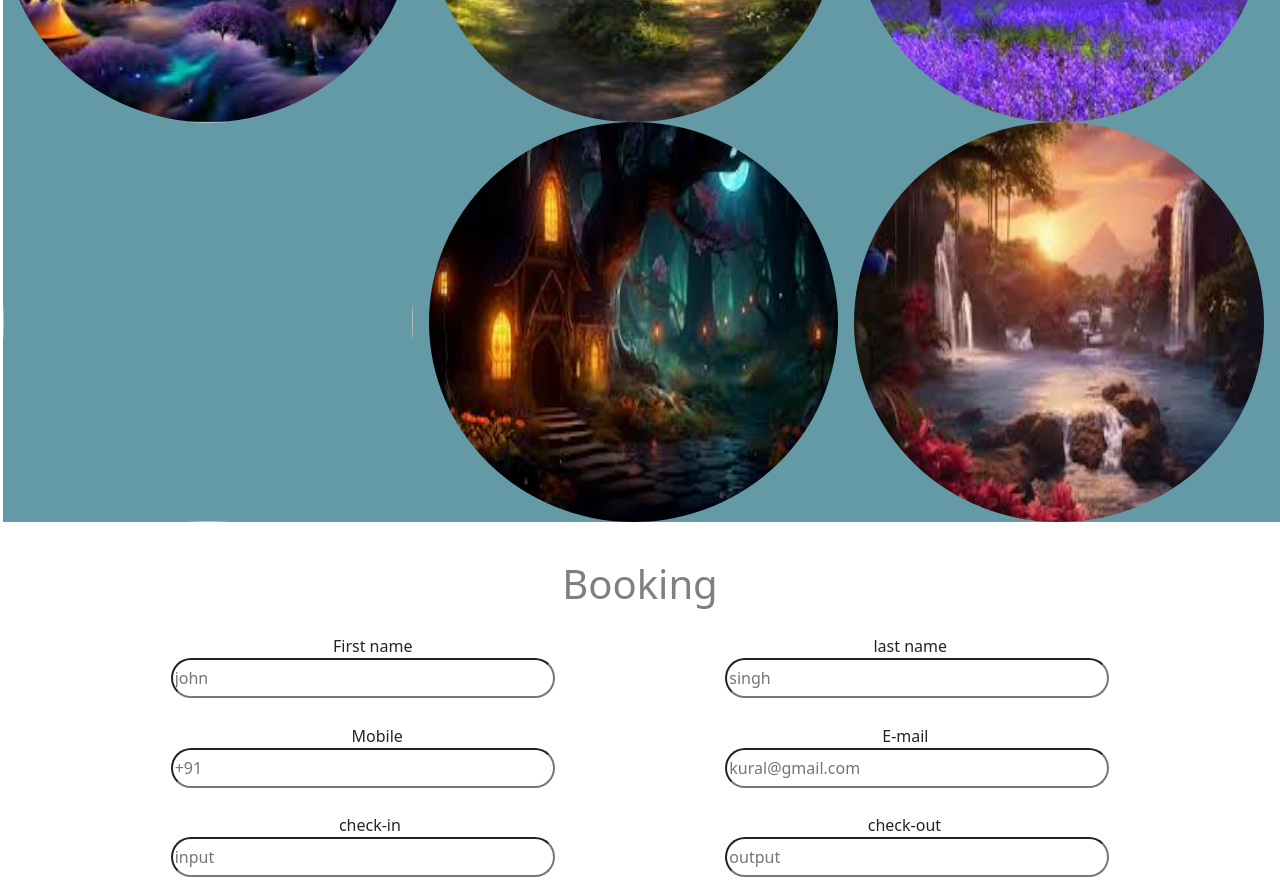
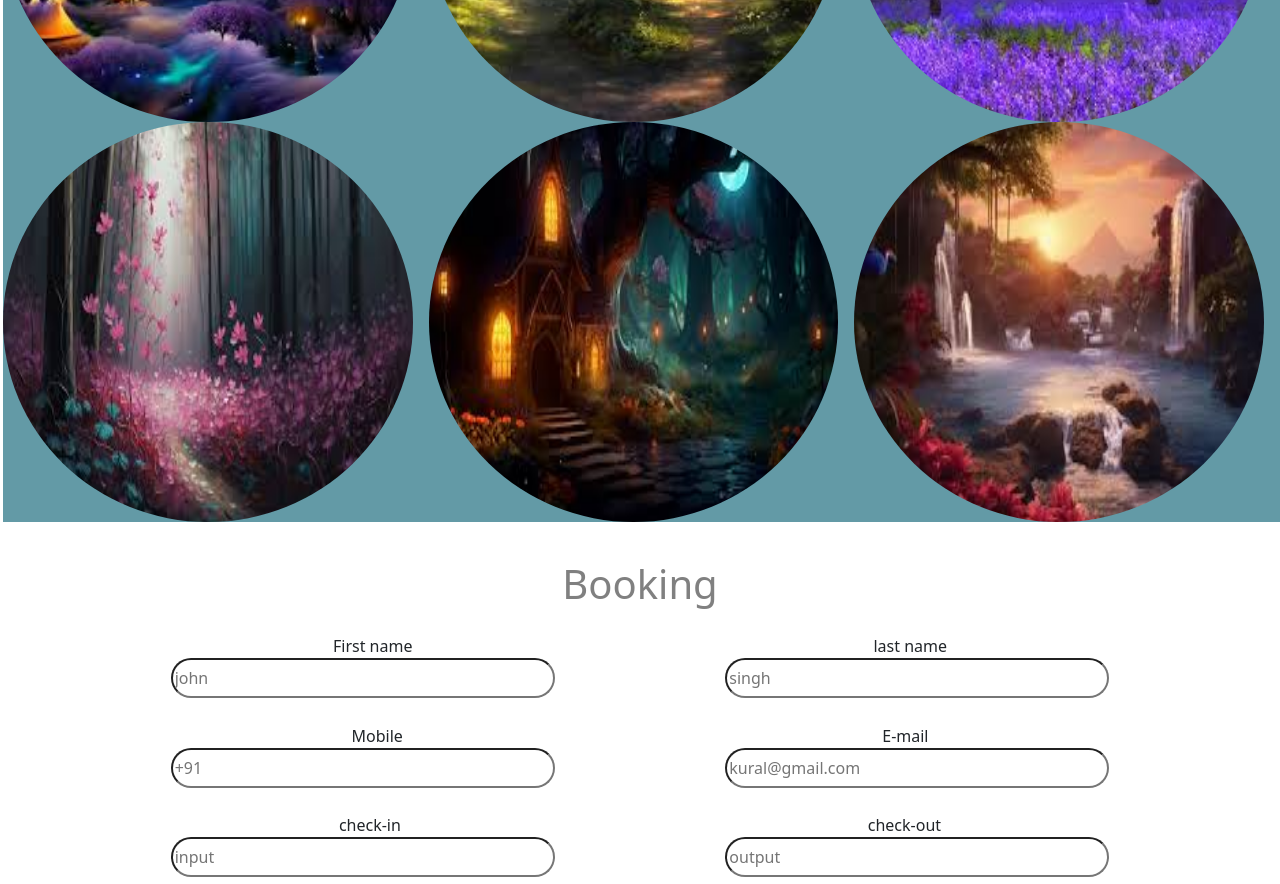
Before and after one commit to Neelimarocky/project-cs-and-html, a plain HTML site: page index.html in a window 1280 px wide. Shown: the part 6000-6884 px from the top of the page. Drawn offline with nearby package versions, Linux system fonts and the light colour scheme; the site is published under a folder, as on GitHub Pages, so addresses that start at the root find nothing.

Commit message:
Add files via upload

```diff
--- a/index.html
+++ b/index.html
@@ -718,7 +718,7 @@ height: 100vh;
          <img src="./three.jpeg" alt="" data-aos="zoom-out" id="rad">
          <img src="./four.jpeg" alt="" data-aos="zoom-in" id="rad">
          <img src="./five.jpeg" alt="" data-aos="zoom-out" id="rad">
-        <img src="/one1.jpeg" alt="" data-aos="zoom-in" id="rad">
+        <img src="./one1.jpeg" alt="" data-aos="zoom-in" id="rad">
          <img src="./sev.jpeg" alt=""data-aos="zoom-out" id="rad">
          <img src="./ei.jpeg" alt="" data-aos="zoom-in" id="rad">
      </section>
```
